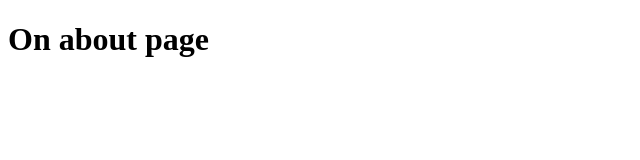
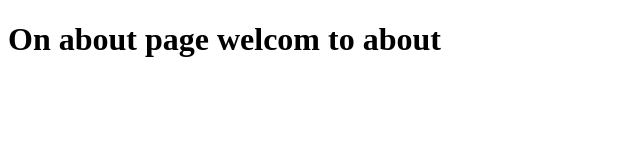
Before and after one commit to PM2805/learning_HTML, a plain HTML site: page about.html in a window 1280 px wide. Shown: the whole page, without its empty margins (0-640 px from the left). Drawn offline with Linux system fonts and the light colour scheme.

Commit message:
Added text in about page

```diff
--- a/about.html
+++ b/about.html
@@ -4,7 +4,7 @@
     <title>About Page</title>
 </head>
 <body>
-    <h1>On about page</h1>
+    <h1>On about page welcom to about</h1>
 
 </body>
 </html>
```
